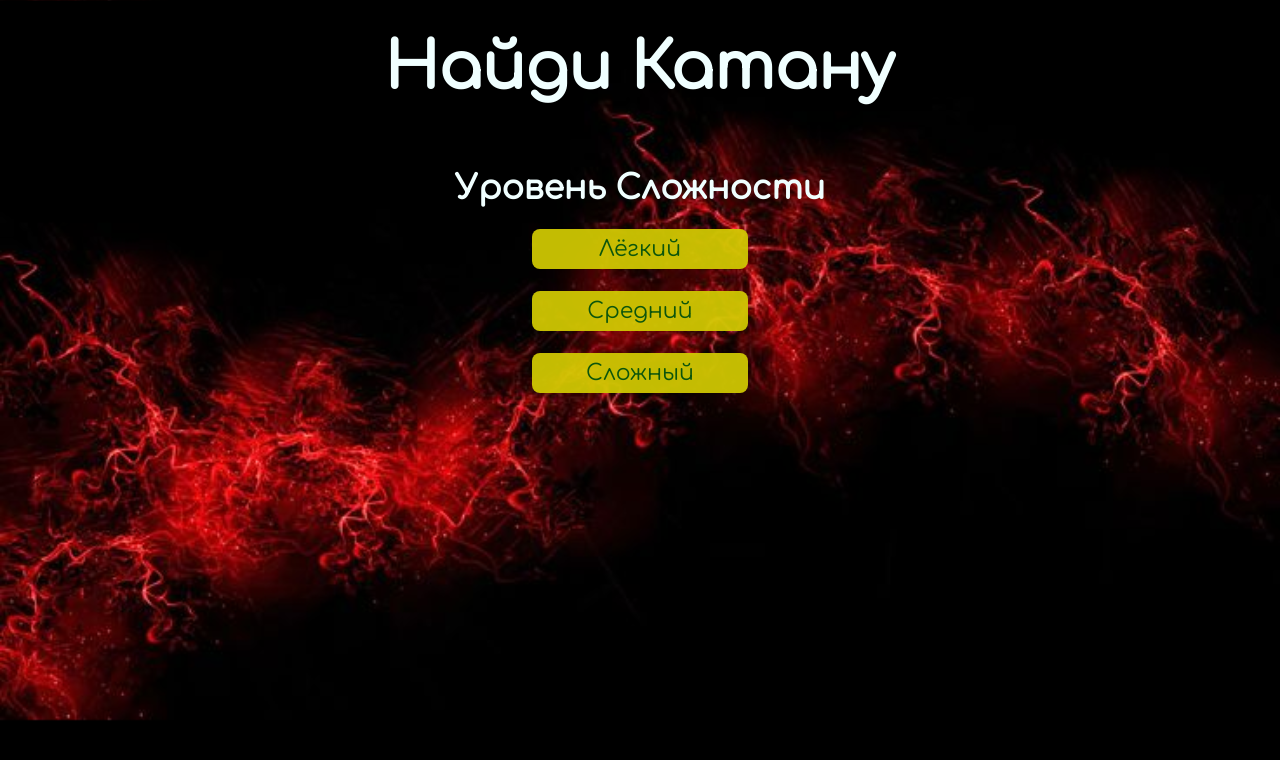
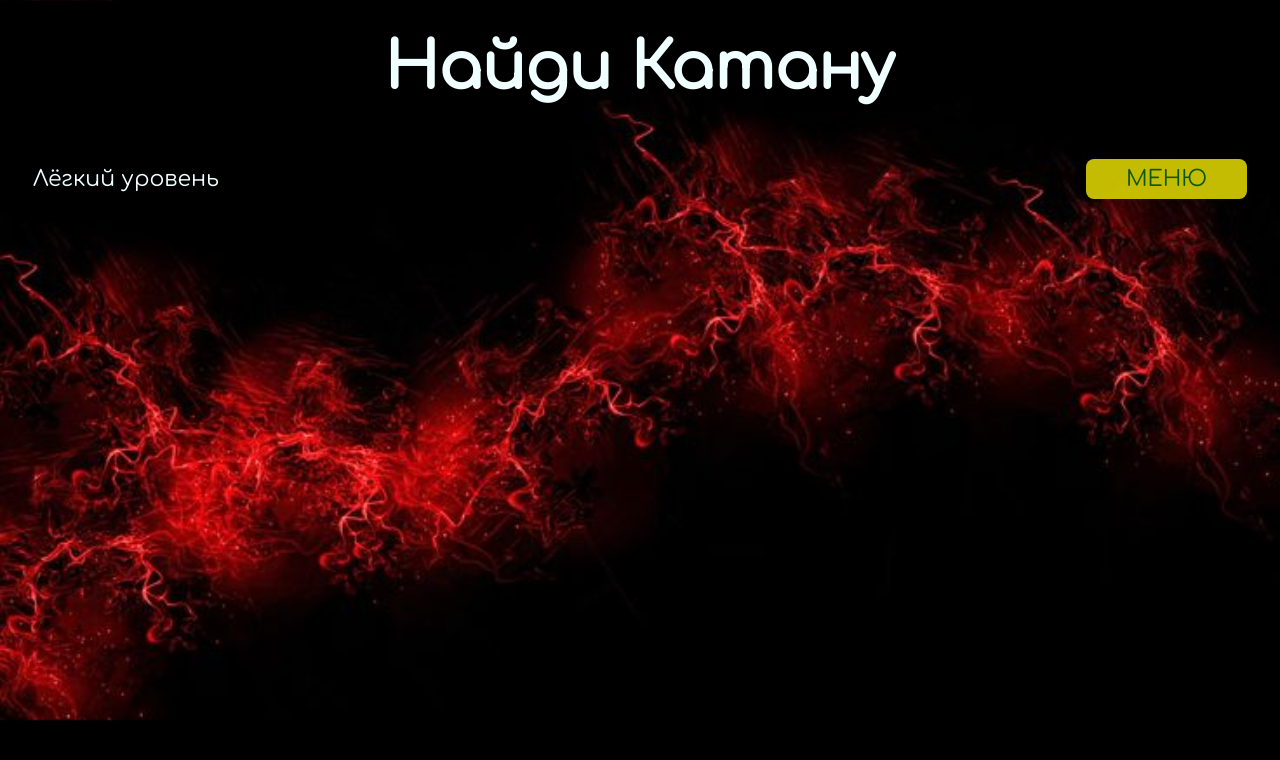
Before and after one commit to 78nick/NaudiKatany, a plain HTML site: page game/index.html in a window 1280 px wide. Both pictures are taken after a click on the element "Лёгкий". Drawn offline with Linux system fonts and the light colour scheme.

Commit message:
Add files via upload

```diff
--- a/game/CreatMenu.js
+++ b/game/CreatMenu.js
@@ -1,5 +1,10 @@
 import { createField } from "./CreateField.js";
 export const createMenu = () => {
+   const main = document.querySelector("main");
+   main.classList.remove("null");
+
+   const game = document.querySelector(".game");
+   game.style.display = "none";
    const menu = document.querySelector(".menu");
    menu.style.display = "block";
 
@@ -9,12 +14,15 @@ export const createMenu = () => {
          console.log(el.textContent);
          switch (el.textContent) {
             case "Лёгкий":
+               menu.style.display = "none";
                createField(8);
                break;
             case "Средний":
+               menu.style.display = "none";
                createField(12);
                break;
             case "Сложный":
+               menu.style.display = "none";
                createField(16);
                break;
          }
--- a/game/CreateField.js
+++ b/game/CreateField.js
@@ -1,3 +1,34 @@
+import { createMenu } from "./CreatMenu.js";
 export const createField = (lvl) => {
+   const main = document.querySelector("main");
+   main.classList.add("null");
+
+
+
    console.log(lvl);
+   let lvlText;
+
+   switch (lvl) {
+      case 8:
+         lvlText = "Лёгкий уровень";
+         break;
+      case 12:
+         lvlText = "Средний уровень";
+         break;
+      case 16:
+         lvlText = "Сложный уровень";
+         break;
+   }
+
+   const game = document.querySelector(".game");
+   game.style.display = "block";
+
+   const level = game.querySelector(".lvl");
+   level.textContent = lvlText;
+
+
+   const menu = game.querySelector(".btn");
+   menu.addEventListener('click', () => {
+      createMenu();
+   })
 }
--- a/game/index.html
+++ b/game/index.html
@@ -19,6 +19,17 @@
          <div class="btn">Средний</div>
          <div class="btn">Сложный</div>
       </div>
+      <div class="game">
+         <div class="game-header">
+            <div class="lvl">
+
+            </div>
+            <div class="btn reset">
+               МЕНЮ
+            </div>
+         </div>
+      </div>
+
    </main>
 </body>
 <script type="module" src="./index.js"></script>
--- a/game/style.css
+++ b/game/style.css
@@ -48,3 +48,21 @@ main {
    scale: 1.1;
    transition: 0.2s;
 }
+
+.game-header {
+   display: flex;
+   align-items: center;
+}
+
+.reset {
+   width: 145px;
+}
+
+.lvl {
+   flex-grow: 1;
+   text-align: left;
+}
+
+.null {
+   padding-top: 0;
+}
```
